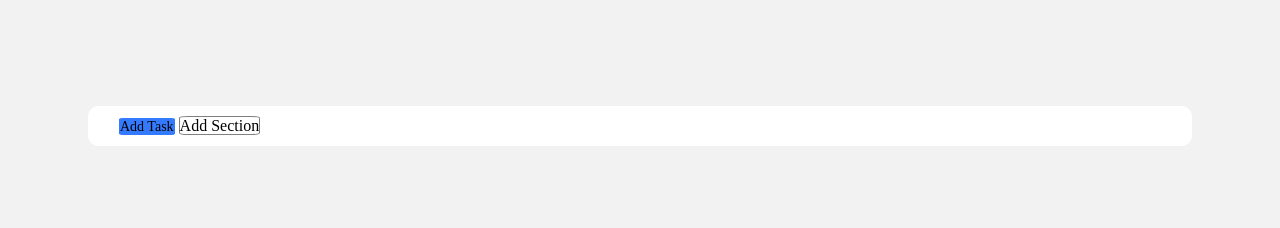
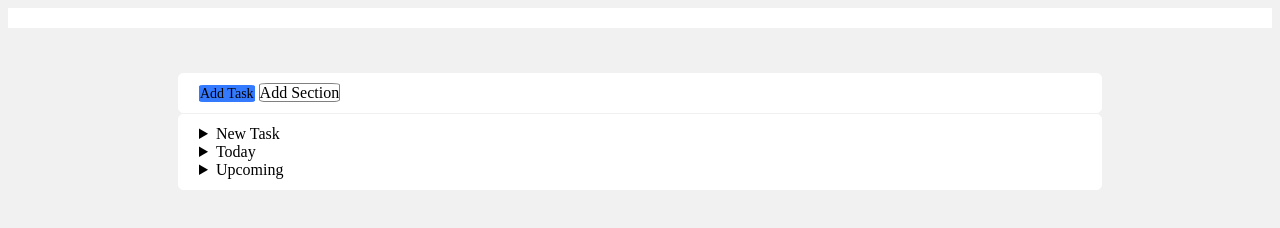
Before and after one commit to Emamingio22/html-css-toboolist, a plain HTML site: page index.html in a window 1280 px wide. Drawn offline with Linux system fonts and the light colour scheme.

Commit message:
i mde the main

```diff
--- a/index.html
+++ b/index.html
@@ -19,6 +19,32 @@
             <p class="at-as">Add Section</p>
         </div>
 
+       <div class="d-margin">
+        <details>
+            <summary class="strong">New Task</summary>
+            <p>Qyarterly Newsletter <span>Editorial</span></p>
+        </details>
+
+            <details>
+                <summary class="strong">Today</summary>
+                <p>Recruiting blog post Editorial</p>
+                <p>Mobile app launch Q1 Goals</p>
+                <p>Interview John H. Recruiting</p>
+                <p>Summit update to mobile storefonts Mobile</p>
+
+            </details>
+
+            <details>
+                <summary class="strong">Upcoming</summary>
+                <p>Schedule meeting with Alex</p>
+                <p>Homepage refresh Website</p>
+                <p>Onboard new Sales team members Sales</p>
+                <p>Review editorial calendar Editorial</p>
+            </details>
+        </div>
+
+
+
     </main>
 
     <footer>
--- a/style.css
+++ b/style.css
@@ -1,6 +1,7 @@
 
 header {
-    padding: 0px;
+    border: 1px solid white;
+    background-color: white;
 }
 
 
@@ -8,16 +9,13 @@ header {
 
 
 body {
-    background-color: rgb(243, 242, 242);
+    background-color: rgb(241, 241, 241);
 
 
 }
 
 
 
-img {
-    background-color: white;
-}
 
 
 .at-ad {
@@ -39,7 +37,18 @@ img {
 .add-task-text {
     border: 1px solid white;
     background-color: white;
-    margin: 80px;
-    padding: 10px 50px 10px 30px;
-    border-radius: 10px;
+    padding: 10px 50px 10px 20px;
+    margin: 45px 170px 0px 170px;
+    border-radius: 5px;
 }
+
+
+.d-margin {
+    border: 1px solid white;
+    ;
+    background-color: white;
+    padding: 10px 50px 10px 20px;
+    margin: 1px 170px 0px 170px;
+    border-radius: 5px;
+
+}
```
